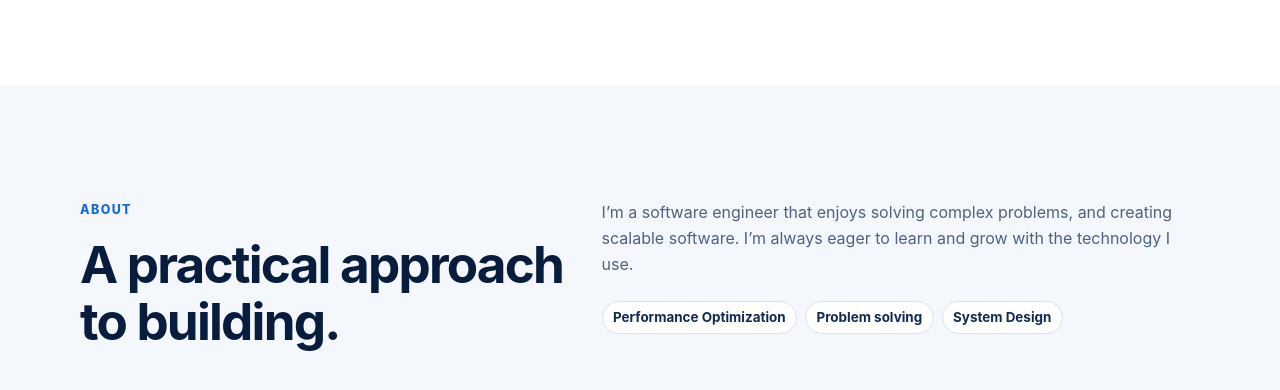
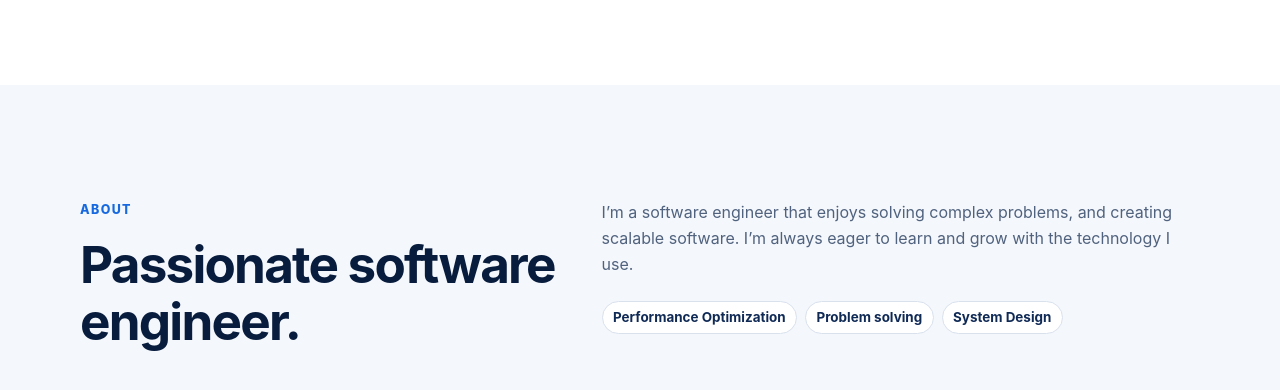
Before and after one commit to vigjo/vigjo.github.io, a plain HTML site: page index.html in a window 1280 px wide. Shown: the part 564-954 px from the top of the page. Drawn offline with Linux system fonts and the light colour scheme.

Commit message:
more language tweaks

```diff
--- a/index.html
+++ b/index.html
@@ -52,7 +52,7 @@
             <div class="container about-layout">
                 <div>
                     <p class="eyebrow">About</p>
-                    <h2 id="about-title">A practical approach to building.</h2>
+                    <h2 id="about-title">Passionate software engineer.</h2>
                 </div>
                 <div class="prose">
                     <p>I’m a software engineer that enjoys solving complex problems, and creating scalable software. I’m always eager to learn and grow with the technology I use.</p>
```
